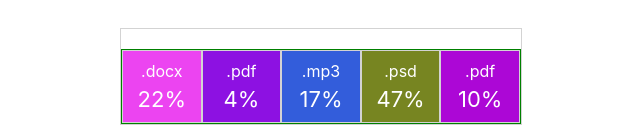
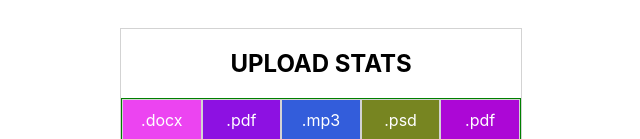
Before and after one commit to VikiBay/goit-react-hw-01-components, a React (Create React App) app: page / in a window 1280 px wide. Shown: the part 394-533 px from the top of the page, without its empty margins (319-959 px from the left). Built offline with nearby package versions, Linux system fonts and the light colour scheme.

Commit message:
bug-fix/statistics

```diff
--- a/src/components/App.jsx
+++ b/src/components/App.jsx
@@ -20,7 +20,7 @@ export const App = ()=>{
   avatar={user.avatar}
   stats={user.stats}
 />
-<Statistics title stats={data}/>
+<Statistics title={'UPLOAD STATS'} stats={data}/>
 <FriendList friends={friends}/>
 <TransactionHistory transactions={transactions}/>
   </>
--- a/src/components/Profile/Profile.js
+++ b/src/components/Profile/Profile.js
@@ -46,7 +46,7 @@ export const Profile = ({
 };
 
 Profile.propTypes = {
-  avatar: PropTypes.string,
+  avatar: PropTypes.string.isRequired,
   username: PropTypes.string.isRequired,
   location: PropTypes.string.isRequired,
   tag: PropTypes.string.isRequired,
--- a/src/components/Transaction/Transaction.js
+++ b/src/components/Transaction/Transaction.js
@@ -4,7 +4,6 @@ import { TablelRow, TypeColumn } from './Transaction.styled';
 export const Transaction = ({ data: { id, type, amount, currency } }) => {
   return (
     <TablelRow>
-      {/* <TypeColumn>{type[0].toUpperCase()+type.slice(1)}</TypeColumn> */}
       <TypeColumn>{type}</TypeColumn>
       <td>{amount}</td>
       <td>{currency}</td>
```
